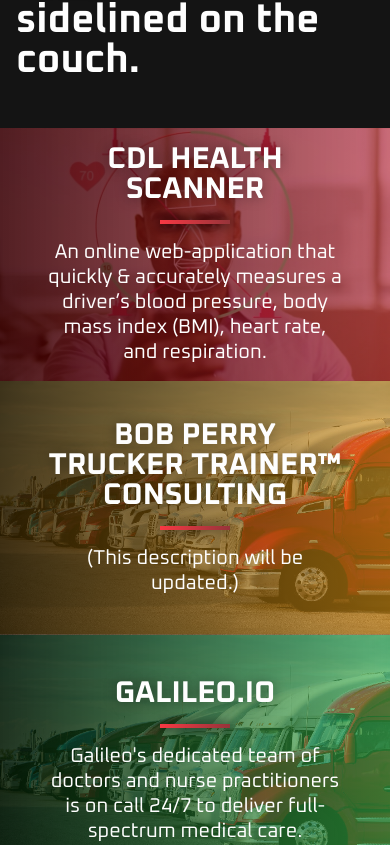
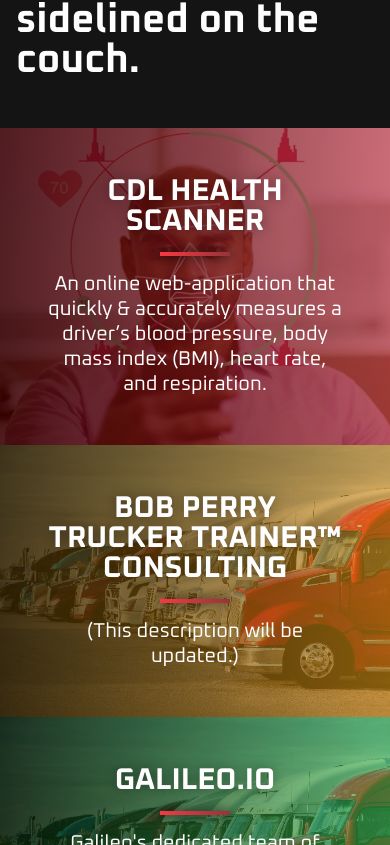
Before and after one commit to Erick-Booth/healthintransportation.com, a Next.js app: page / in a window 390 px wide. Shown: the part 2079-2924 px from the top of the page. Built offline with nearby package versions, Linux system fonts and the light colour scheme; some icons are missing.

Commit message:
Fixed grid overflow on mobile

```diff
--- a/src/styles/home.module.scss
+++ b/src/styles/home.module.scss
@@ -232,8 +232,8 @@
         justify-content: center;
         text-align: center;
         width: 100%;
-        height: 30vh;
-        padding: 3rem;
+        height: min-content;
+        padding: max(8vw, 3rem);
         background-size: cover;
         background-position: center;
         transition: .2s;
@@ -311,9 +311,11 @@
 
     @media (min-width: 1200px) {
         flex-direction: row;
+        min-height: 40vh;
 
         a {
-            height: clamp(400px, 50vh, 500px);
+            // min-height: clamp(400px, 50vh, 500px);
+            height: unset;
 
             h3 {
                 font-size: clamp(30px, 3vw, 60px);
```
